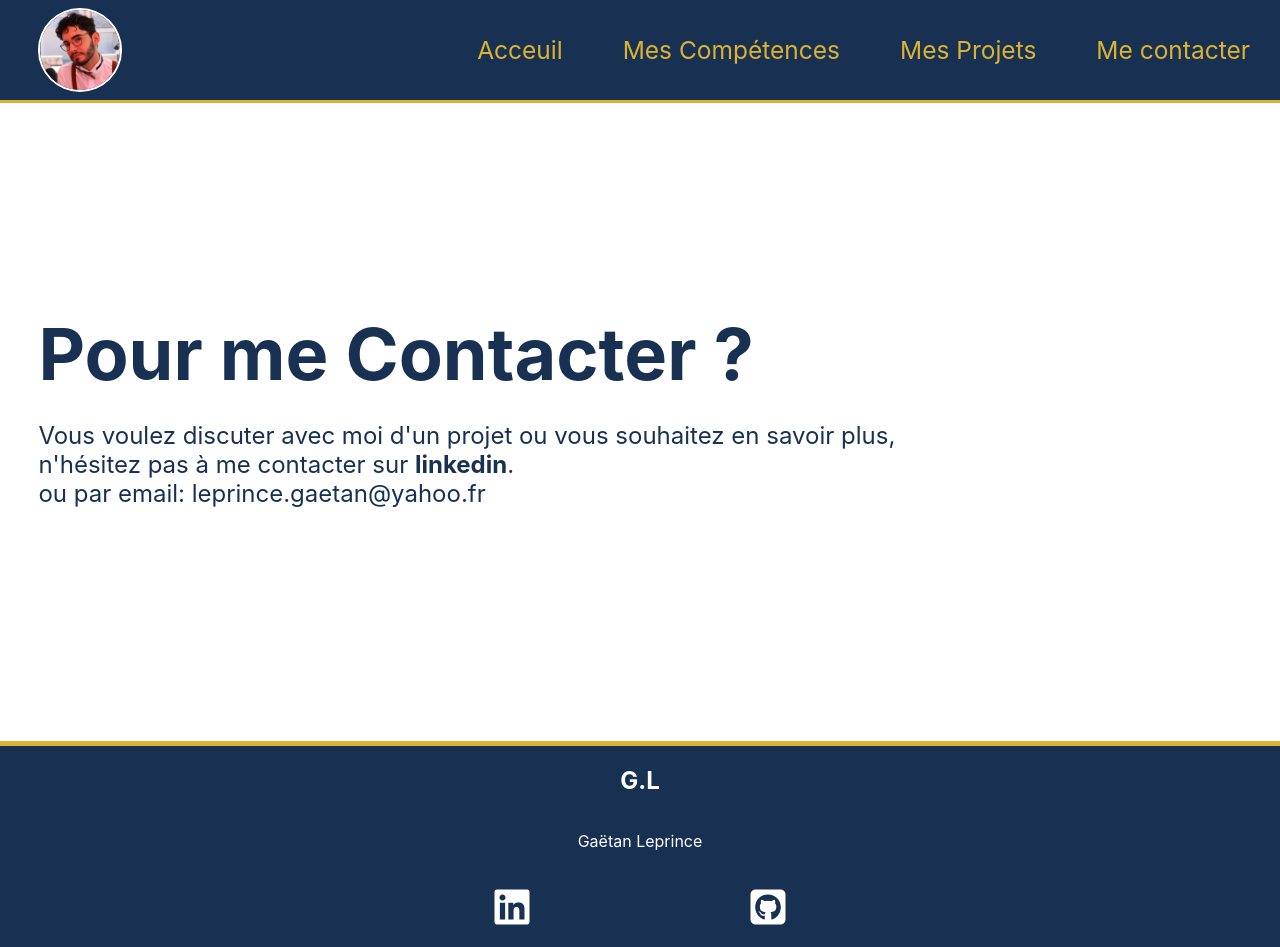
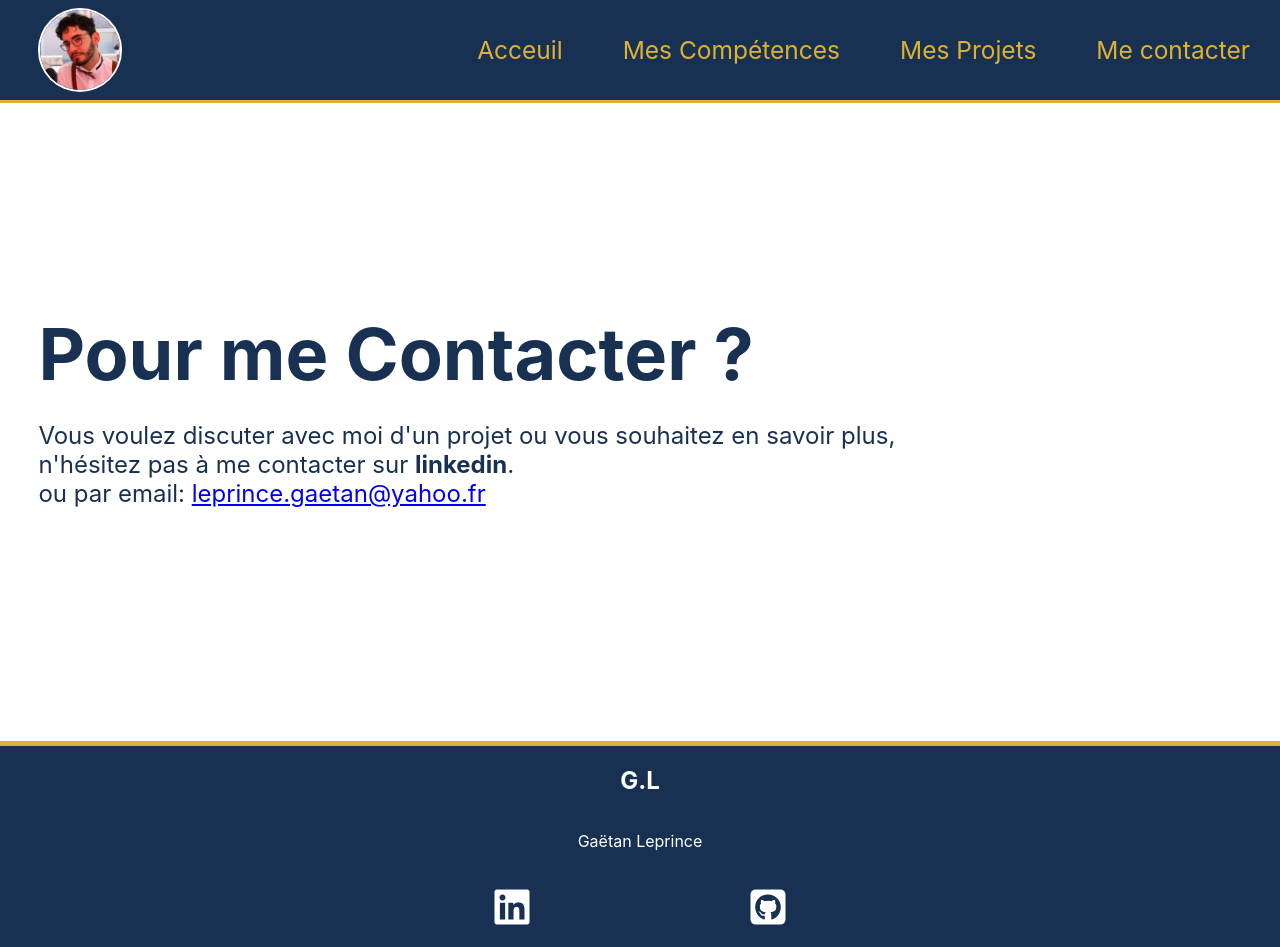
Before and after one commit to PesoPueblo/LEPRINCE-Gaetan-Porfolio, a React (Create React App) app in the folder frontend/: page /contact in a window 1280 px wide. Built offline with nearby package versions, Linux system fonts and the light colour scheme.

Commit message:
rajout mailto

```diff
--- a/frontend/src/pages/contact.jsx
+++ b/frontend/src/pages/contact.jsx
@@ -7,7 +7,7 @@ export default function Contact (){
             <p className="Text">
                 Vous voulez discuter avec moi d'un projet ou vous souhaitez en savoir plus, <br />
                 n'hésitez pas à me contacter sur  <Link to="https://www.linkedin.com/in/gaetan-leprince-012601137/" className="contact-link">linkedin</Link>. <br />
-                ou par email: leprince.gaetan@yahoo.fr
+                ou par email: <a href="mailto:leprince.gaetan@yahoo.fr">leprince.gaetan@yahoo.fr</a>
             </p>
 
         </div>
```
